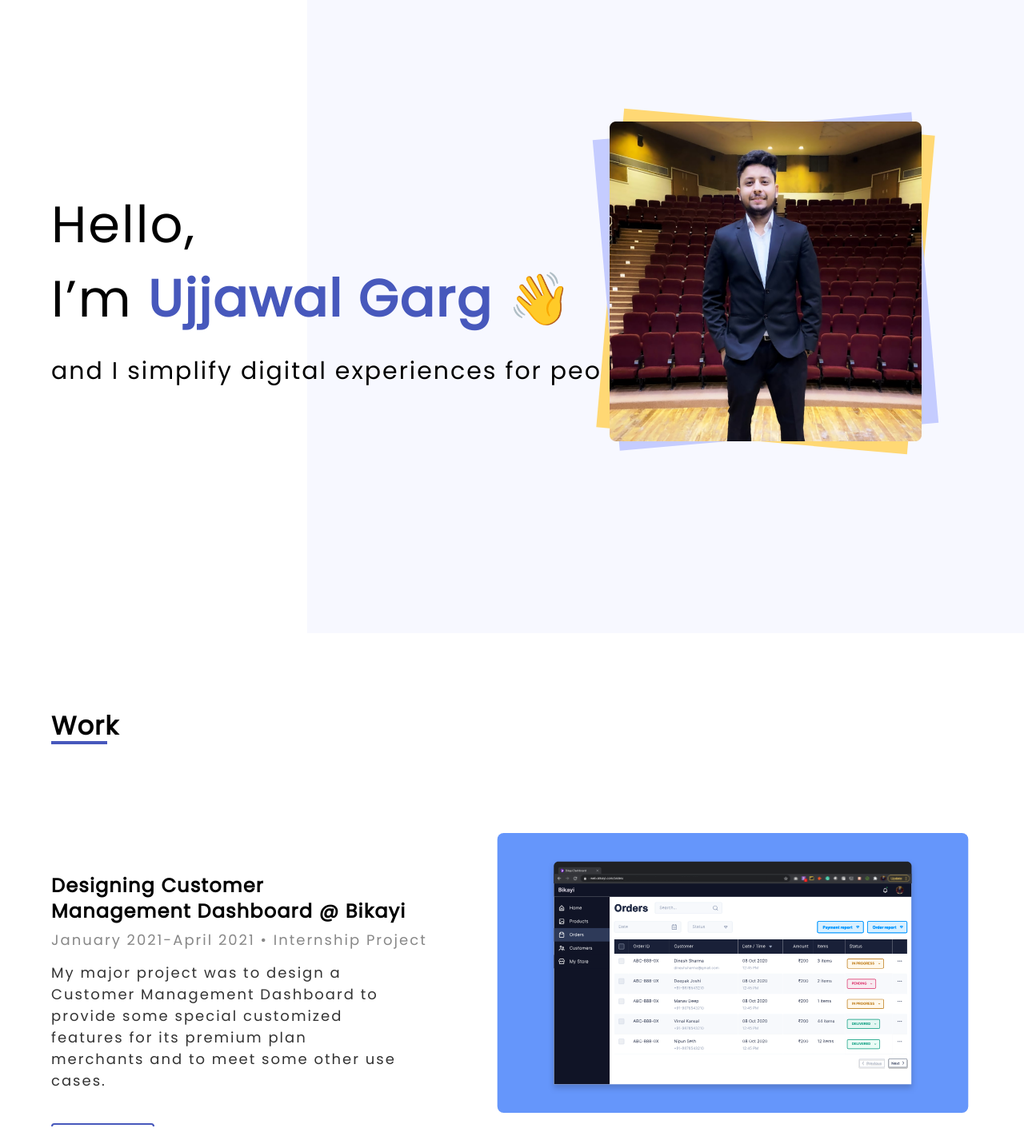
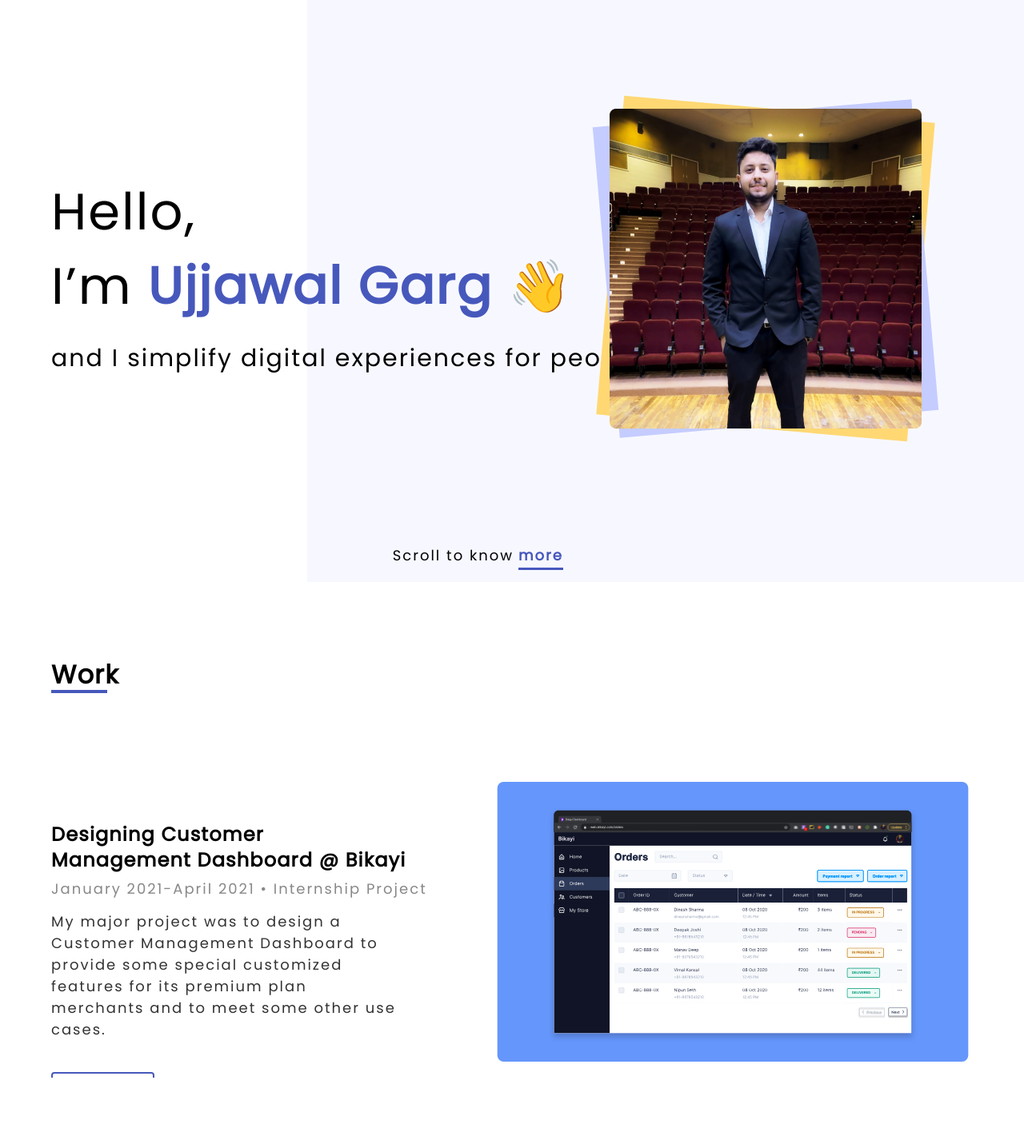
Before and after one commit to Shukshi/Portfoilo, a React (Create React App) app: page / in a window 1280 px wide. Shown: the part 80-1506 px from the top of the page at 80% size. Built offline with nearby package versions, Linux system fonts and the light colour scheme; a web font is replaced by a local one.

Commit message:
gif and slider is left

```diff
--- a/src/components/experiences/card/card.module.css
+++ b/src/components/experiences/card/card.module.css
@@ -1,12 +1,13 @@
 .experienceContainer{
-    height: auto;
-
+    height: 100%;
+    display: flex;
+    align-items: center;
 }
 .CardContainer{
-    height: auto;
+    height: 100%;
 }
 .testimonialContainer{
-    height: 320px;
+    height: 100%;
     border-radius: 4px;
     display: flex;
     flex-direction: column;
--- a/src/components/experiences/index.js
+++ b/src/components/experiences/index.js
@@ -20,7 +20,7 @@
             date: 'February 2021- May 2021',
             title: 'UX Design Internship',
             content: 'Working on task flows on the SaaS product and also responsible for the agile revamp of the mobile product based on constant feedback to solve the problems faced by the users.',
-            height: '150px',
+            height: '90px',
             width: '150px',
         },
 
@@ -45,8 +45,8 @@
     const element = (
        <React.Fragment>
           {testimonials.map(testimonial => (
-            <div key={testimonial.name}>
               <Card
+                key={testimonial.name}
                 logoUrl={testimonial.logoUrl}
                 date={testimonial.date}
                 title={testimonial.title}
@@ -56,7 +56,6 @@
                 marginTop={testimonial.marginTop}
                 marginBottom={testimonial.marginBottom}
               />
-            </div>
           ))}
         </React.Fragment>
       );
--- a/src/components/header/header.module.css
+++ b/src/components/header/header.module.css
@@ -8,6 +8,7 @@
     top: 0;
     background-color: white;
     align-content: center;
+    z-index: 100;
 }
 *{
     font-family: Poppins;
--- a/src/components/header/index.js
+++ b/src/components/header/index.js
@@ -13,7 +13,7 @@
            <Link to="/" className={classNames.work}>Home </Link>
           </div>
           <div >
-            <Link to="/about" className={classNames.about}>About</Link>
+            <Link to="/about" className={classNames.about} >About</Link>
           </div>
           <div className={classNames.resume}>
             Resume
--- a/src/components/home-banner/home-banner.module.css
+++ b/src/components/home-banner/home-banner.module.css
@@ -6,7 +6,7 @@
 .innerContainer{
     position: absolute;
     width: 100%;
-    height: 100vh;
+    height: 92vh;
     display: flex;
     flex-direction: row;
     justify-content: center;
@@ -14,22 +14,23 @@
 
 .wrapperContainer{
     width: 90%;
-    height: 100vh;
+    height: 92vh;
     max-width: 1800px;
     display: flex;
     margin: 0 auto;
     flex-direction: row;
+    justify-content: space-between;
 }
 
 .background{
     background: #F7F8FF;
     width: 70%;
-    height: 100vh;
+    height: 92vh;
     margin-left: 30vw;
 }
 
 .textbox{
-    margin-top: 30vh;
+    margin-top: 28vh;
     font-family: Sen;
 }
 
@@ -68,7 +69,7 @@
     width: 390px;
     height: 400px;
     right: 10vw;
-    margin-top: 20vh;
+    margin-top: 18vh;
     -ms-transform: rotate(5deg); /* IE 9 */
     transform: rotate(5deg);
 }
@@ -79,13 +80,13 @@
     width: 390px;
     height: 400px;
     right: 10vw;
-    margin-top: 20vh;
+    margin-top: 18vh;
     -ms-transform: rotate(85deg); /* IE 9 */
     transform: rotate(85deg);
 }
 .image{
     position: absolute;
-    margin-top: 20vh;
+    margin-top: 18vh;
     width: 390px;
     right: 10vw;
     height: 400px;
@@ -94,10 +95,10 @@
  .scrolling{
     position: relative;
     display: flex;
-    bottom: 30px;
     white-space: nowrap;
     align-self: flex-end;
     right: 40vw;
+    bottom: 20px;
 }
 
 .knowmore{
--- a/src/components/home-banner/index.js
+++ b/src/components/home-banner/index.js
@@ -25,11 +25,11 @@
                             <img className={classNames.image} src="images/home-ujjawal.png" />
                         </div>
                     </div>
+                    <div className={classNames.scrolling}>
+                        Scroll to know <span className={classNames.underline}> <span className={classNames.knowmore}> more </span> </span>
+                    </div>
                 </div>
-                {/* <div className={classNames.scrolling}>
-                    Scroll to know <span className={classNames.underline}> <span className={classNames.knowmore}> more </span> </span>
-                </div>
-                 */}
+
             </div>
 
             <div className={classNames.background}> </div>
--- a/src/components/work/card/card.module.css
+++ b/src/components/work/card/card.module.css
@@ -65,4 +65,5 @@
     width: auto;
     line-height: 24px;
     letter-spacing: 0.36000001430511475px;
+    text-decoration: none;
 }
--- a/src/components/work/card/index.js
+++ b/src/components/work/card/index.js
@@ -2,7 +2,7 @@
 import classNames from './card.module.css';
 
 function Card(props) {
-    const { heading,date, content, imageUrl, buttonText, link} = props;
+    const { heading,date, content, imageUrl, buttonText, buttonLink} = props;
   return (
     <div className={classNames.container}>
         <div className={classNames.innerContainer}>
@@ -17,9 +17,9 @@
                     {content}
                 </div>
                 <div className={classNames.button}>
-                    <div className={classNames.buttonContent}>
+                    <a href={buttonLink} className={classNames.buttonContent} target= "_blank">
                         {buttonText}
-                    </div>
+                    </a>
                 </div>
             </div>
             <div className={classNames.innerContainer}>
--- a/src/components/work/index.js
+++ b/src/components/work/index.js
@@ -9,6 +9,7 @@
             content: 'My major project was to design a Customer Management Dashboard to provide some special customized features for its premium plan merchants and to meet some other use cases.',
             imageUrl: 'images/work/bikayi.svg',
             buttonText: 'Read Now',
+            buttonLink : 'https://github.com/Shukshi',
         },
 
         {
@@ -17,6 +18,7 @@
             content: 'In this case study, I am going to share insights on my design process and the design decisions I made while redesigning the Coursera mobile app.',
             imageUrl: 'images/work/coursera.svg',
             buttonText: 'Read on Medium',
+            buttonLink : 'https://uxplanet.org/coursera-redesign-a-ux-case-study-bcb2dc6a9644',
         },
 
         {
@@ -25,6 +27,7 @@
             content: 'My major project was to design a Customer Management Dashboard to provide some special customized features for its premium plan merchants and to meet some other use cases',
             imageUrl: 'images/work/swiggy.svg',
             buttonText: 'Read on Medium',
+            buttonLink : 'https://bootcamp.uxdesign.cc/introducing-swiggy-share-b7b8bb23f30b',
         },
 
 
@@ -34,6 +37,7 @@
             content: 'My major project was to design a Customer Management Dashboard to provide some special customized features for its premium plan merchants and to meet some other use cases.',
             imageUrl: 'images/work/flyzy.png',
             buttonText: 'View on Behance',
+            buttonLink : 'https://www.behance.net/gallery/118536857/Flyzy-Mobile-App-and-Website-Design',
         },
 
         {
@@ -42,20 +46,21 @@
             content: 'My major project was to design a Customer Management Dashboard to provide some special customized features for its premium plan merchants and to meet some other use cases.',
             imageUrl: 'images/work/travella.svg',
             buttonText: 'View on Behance',
+            buttonLink : 'https://www.behance.net/gallery/97407231/Travella-Trip-Planner-App-UIUX-Case-Study',
         },
     ];
     const element = (
        <React.Fragment>
           {workExp.map(work => (
-            <div key={work.name}>
               <Card
+                key={work.name}
                 heading={work.heading}
                 date={work.date}
                 content={work.content}
                 imageUrl = {work.imageUrl}
                 buttonText = {work.buttonText}
+                buttonLink = {work.buttonLink}
               />
-            </div>
           ))}
         </React.Fragment>
       );
```
Also changed, not shown: src/App.js (+0 -13 lines).
